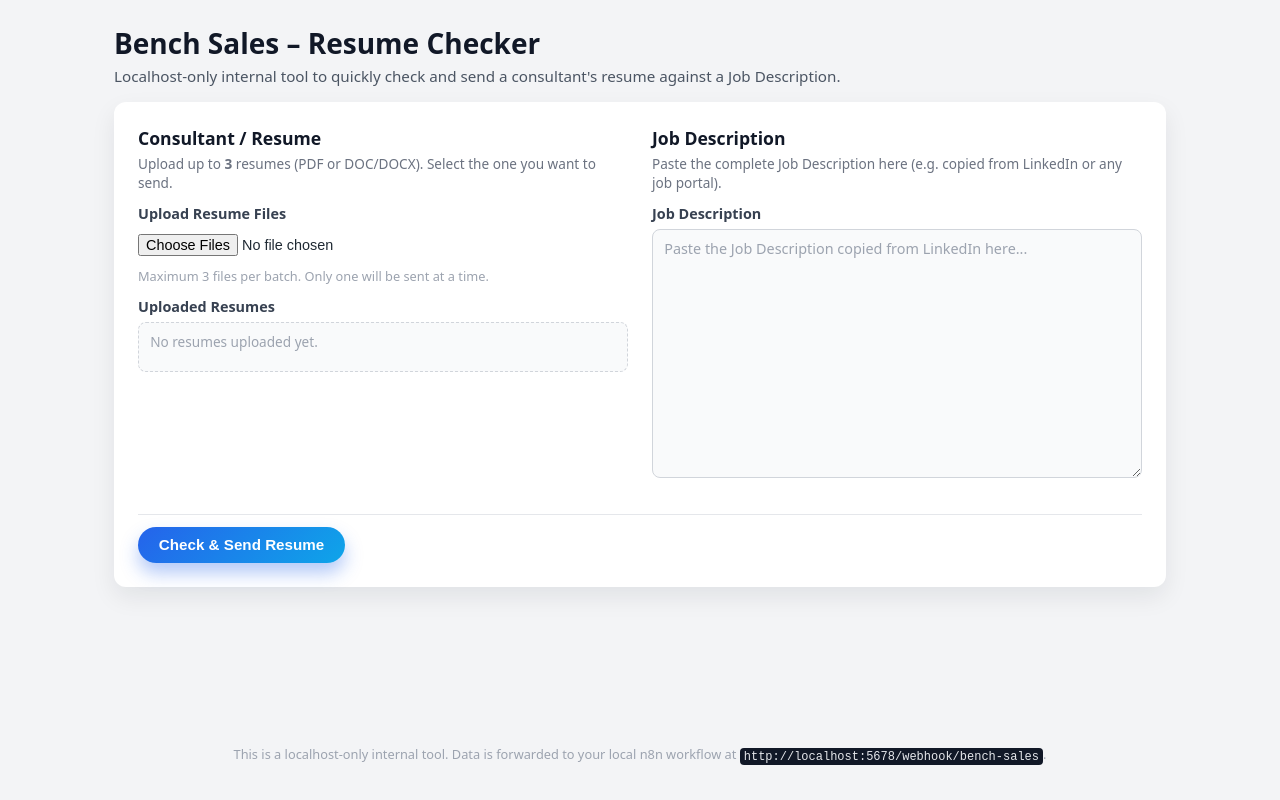
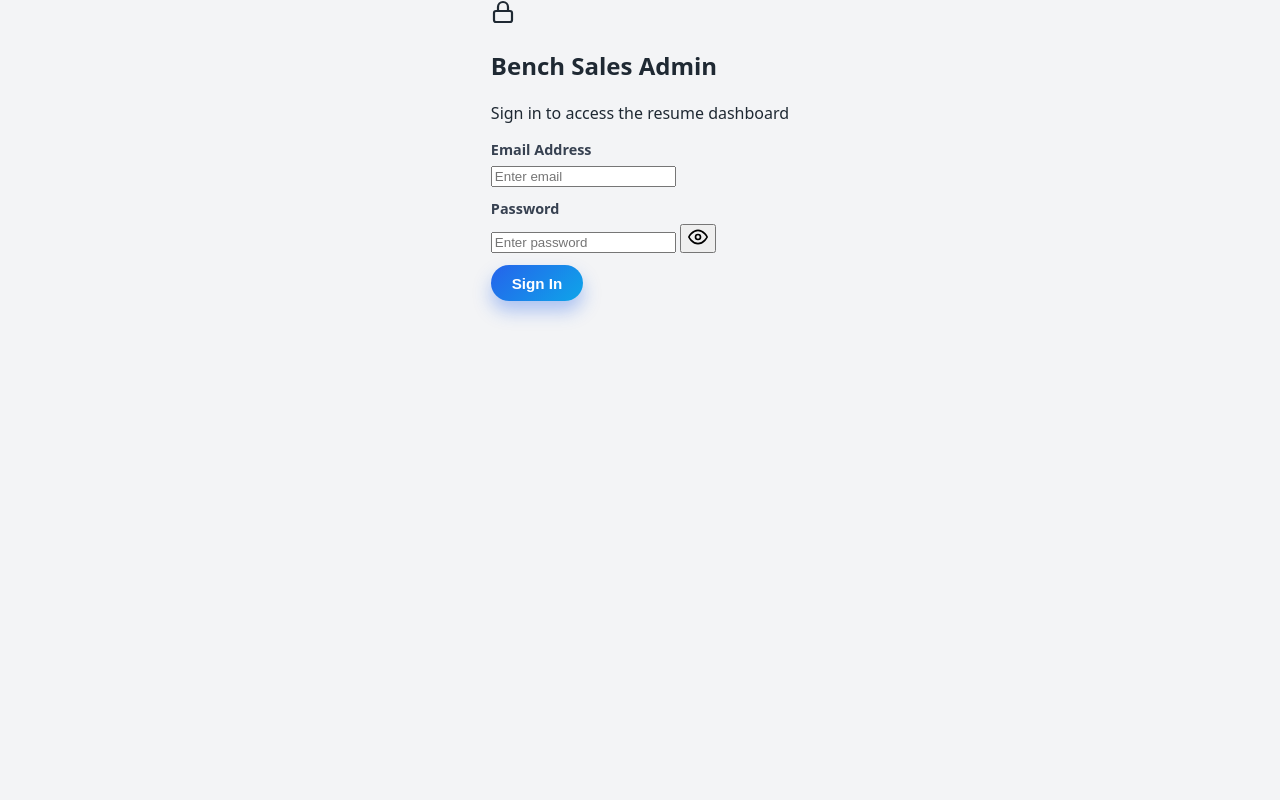
Before and after one commit to serphawk22/benchsales, a website: page public/index.html in a window 1280 px wide. Drawn offline with Linux system fonts and the light colour scheme.

Commit message:
Update index.html

```diff
--- a/public/index.html
+++ b/public/index.html
@@ -2,20 +2,88 @@
 <html lang="en">
   <head>
     <meta charset="UTF-8" />
-    <title>Bench Sales – Resume Checker</title>
+    <title>Bench Sales Progression Tool</title>
     <meta name="viewport" content="width=device-width, initial-scale=1.0" />
     <meta
       name="description"
-      content="Internal localhost-only tool for bench sales recruiters to check and send resumes via n8n."
+      content="Internal tool for bench sales recruiters to check and send resumes to optimize submission progress."
     />
+    <link rel="preconnect" href="https://fonts.googleapis.com" />
+    <link rel="preconnect" href="https://fonts.gstatic.com" crossorigin />
+    <link href="https://fonts.googleapis.com/css2?family=Outfit:wght@300;400;500;600;700&display=swap" rel="stylesheet" />
     <link rel="stylesheet" href="styles.css" />
   </head>
   <body>
-    <div class="app-container">
+    <!-- Premium Admin Login Container -->
+    <div id="loginContainer" class="login-container">
+      <div class="login-card">
+        <div class="login-header">
+          <div class="login-logo">
+            <svg xmlns="http://www.w3.org/2000/svg" width="24" height="24" viewBox="0 0 24 24" fill="none" stroke="currentColor" stroke-width="2.2" stroke-linecap="round" stroke-linejoin="round" class="lock-icon">
+              <rect x="3" y="11" width="18" height="11" rx="2" ry="2"></rect>
+              <path d="M7 11V7a5 5 0 0 1 10 0v4"></path>
+            </svg>
+          </div>
+          <h2>Bench Sales Admin</h2>
+          <p class="login-subtitle">Sign in to access the resume dashboard</p>
+        </div>
+        <form id="loginForm" autocomplete="off">
+          <div class="field-group">
+            <label for="loginEmail" class="field-label">Email Address</label>
+            <input
+              type="email"
+              id="loginEmail"
+              name="email"
+              required
+              placeholder="Enter email"
+              class="text-input"
+            />
+          </div>
+          <div class="field-group">
+            <label for="loginPassword" class="field-label">Password</label>
+            <div class="password-wrapper">
+              <input
+                type="password"
+                id="loginPassword"
+                name="password"
+                required
+                placeholder="Enter password"
+                class="text-input password-input"
+              />
+              <button type="button" id="togglePasswordBtn" class="toggle-password-btn" aria-label="Toggle password visibility">
+                <!-- Eye icon (shows password when clicked) -->
+                <svg xmlns="http://www.w3.org/2000/svg" width="20" height="20" viewBox="0 0 24 24" fill="none" stroke="currentColor" stroke-width="2" stroke-linecap="round" stroke-linejoin="round" class="eye-icon-open">
+                  <path d="M1 12s4-8 11-8 11 8 11 8-4 8-11 8-11-8-11-8z"></path>
+                  <circle cx="12" cy="12" r="3"></circle>
+                </svg>
+                <!-- Eye off icon (hides password when clicked) -->
+                <svg xmlns="http://www.w3.org/2000/svg" width="20" height="20" viewBox="0 0 24 24" fill="none" stroke="currentColor" stroke-width="2" stroke-linecap="round" stroke-linejoin="round" class="eye-icon-closed" style="display: none;">
+                  <path d="M17.94 17.94A10.07 10.07 0 0 1 12 20c-7 0-11-8-11-8a18.45 18.45 0 0 1 5.06-5.94M9.9 4.24A9.12 9.12 0 0 1 12 4c7 0 11 8 11 8a18.5 18.5 0 0 1-2.16 3.19m-6.72-1.07a3 3 0 1 1-4.24-4.24"></path>
+                  <line x1="1" y1="1" x2="23" y2="23"></line>
+                </svg>
+              </button>
+            </div>
+          </div>
+          <button type="submit" id="loginBtn" class="primary-button full-width">
+            Sign In
+          </button>
+          <div id="loginStatus" class="status-message" aria-live="polite"></div>
+        </form>
+      </div>
+    </div>
+
+    <!-- App Container (Main bench sales tool) -->
+    <div id="appContainer" class="app-container" style="display: none;">
       <header class="app-header">
-        <h1>Bench Sales – Resume Checker</h1>
+        <div class="header-top">
+          <h1>Bench Sales Progression Tool</h1>
+          <div class="header-actions">
+            <a href="data.html" class="history-link-btn">Sent Records</a>
+            <button id="logoutBtn" class="logout-button">Logout</button>
+          </div>
+        </div>
         <p class="subtitle">
-          Localhost-only internal tool to quickly check and send a consultant's resume against a Job Description.
+          This is the best tool to increase the progress of Bench Sales Recruiters, get more submissions, and achieve outstanding recognition in the team.
         </p>
       </header>
 
@@ -31,6 +99,7 @@
 
               <div class="field-group">
                 <label for="resumeInput" class="field-label">Upload Resume Files</label>
+                <div class="custom-file-upload">
                   <input
                     type="file"
                     id="resumeInput"
@@ -38,6 +107,17 @@
                     accept=".pdf,.doc,.docx,application/pdf,application/msword,application/vnd.openxmlformats-officedocument.wordprocessingml.document"
                     multiple
                   />
+                  <div class="upload-area">
+                    <div class="upload-icon-container">
+                      <svg xmlns="http://www.w3.org/2000/svg" width="28" height="28" viewBox="0 0 24 24" fill="none" stroke="currentColor" stroke-width="2" stroke-linecap="round" stroke-linejoin="round" class="upload-icon">
+                        <path d="M21 15v4a2 2 0 0 1-2 2H5a2 2 0 0 1-2-2v-4"></path>
+                        <polyline points="17 8 12 3 7 8"></polyline>
+                        <line x1="12" y1="3" x2="12" y2="15"></line>
+                      </svg>
+                    </div>
+                    <span class="upload-text">Drag & drop or click to upload</span>
+                  </div>
+                </div>
                 <p class="field-hint">Maximum 3 files per batch. Only one will be sent at a time.</p>
               </div>
 
@@ -77,13 +157,6 @@
           </div>
         </form>
       </main>
-
-      <footer class="app-footer">
-        <p>
-          This is a localhost-only internal tool. Data is forwarded to your local n8n workflow at
-          <code>http://localhost:5678/webhook/bench-sales</code>.
-        </p>
-      </footer>
     </div>
 
     <script src="app.js"></script>
```
Lines whose indentation alone changed are shown as unchanged.
